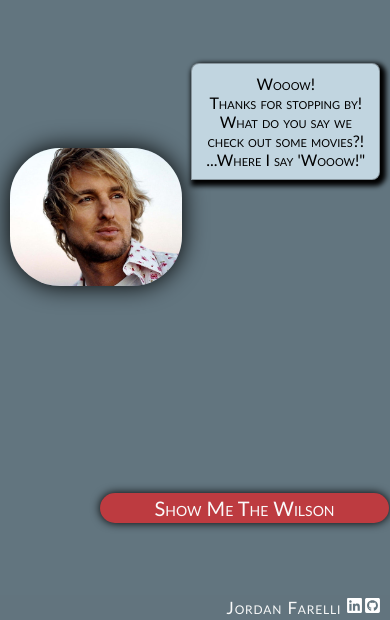
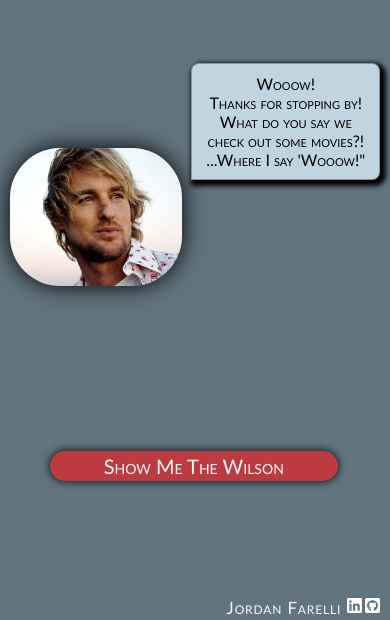
Before and after one commit to jfarelli/wow-factor, a React (Create React App) app: page / in a window 390 px wide. Shown: the part 224-844 px from the top of the page. Built offline with nearby package versions, Linux system fonts and the light colour scheme; no server answers.

Commit message:
Mobile responsiveness

```diff
--- a/src/components/ErrorPage/ErrorPage.css
+++ b/src/components/ErrorPage/ErrorPage.css
@@ -134,8 +134,8 @@
 
   .error-container-for-button {
     /* position: fixed; */
-    top: 85%;
-    right: 25%;
+    top: 80%;
+    right: 38%;
     /* transform: translate(-50%, -50%); */
   }
 
--- a/src/components/LandingPage/LandingPage.css
+++ b/src/components/LandingPage/LandingPage.css
@@ -117,8 +117,8 @@
 
   .container-for-button {
     /* position: fixed; */
-    top: 85%;
-    right: 25%;
+    top: 80%;
+    right: 38%;
     /* left: 50%; */
     /* transform: translate(-50%, -50%); */
   }
--- a/src/index.css
+++ b/src/index.css
@@ -4,7 +4,7 @@
   font-variant: small-caps;
 }
 
-body {
+html, body {
   margin: 0;
   height: 100%;
   width: 100%;
```
